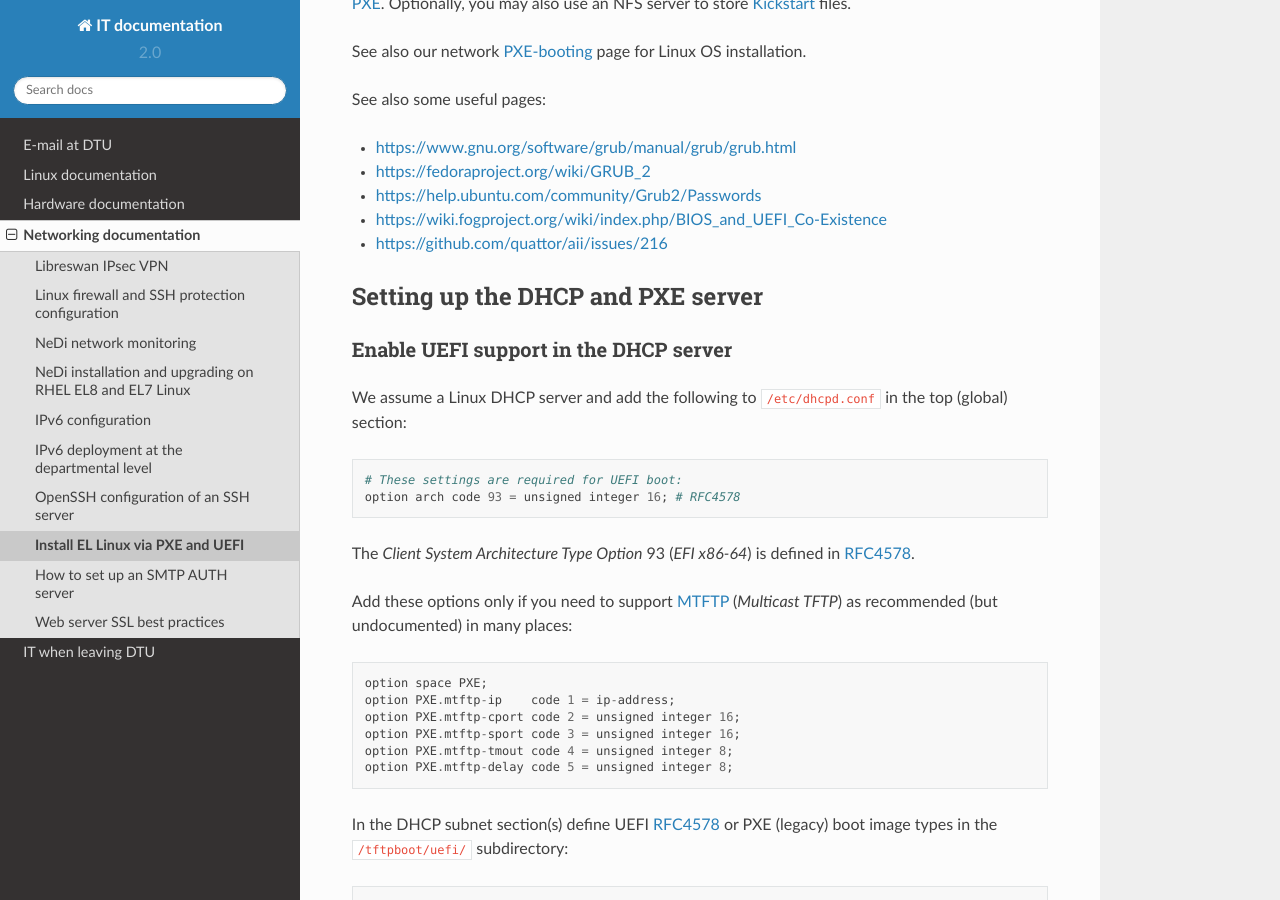
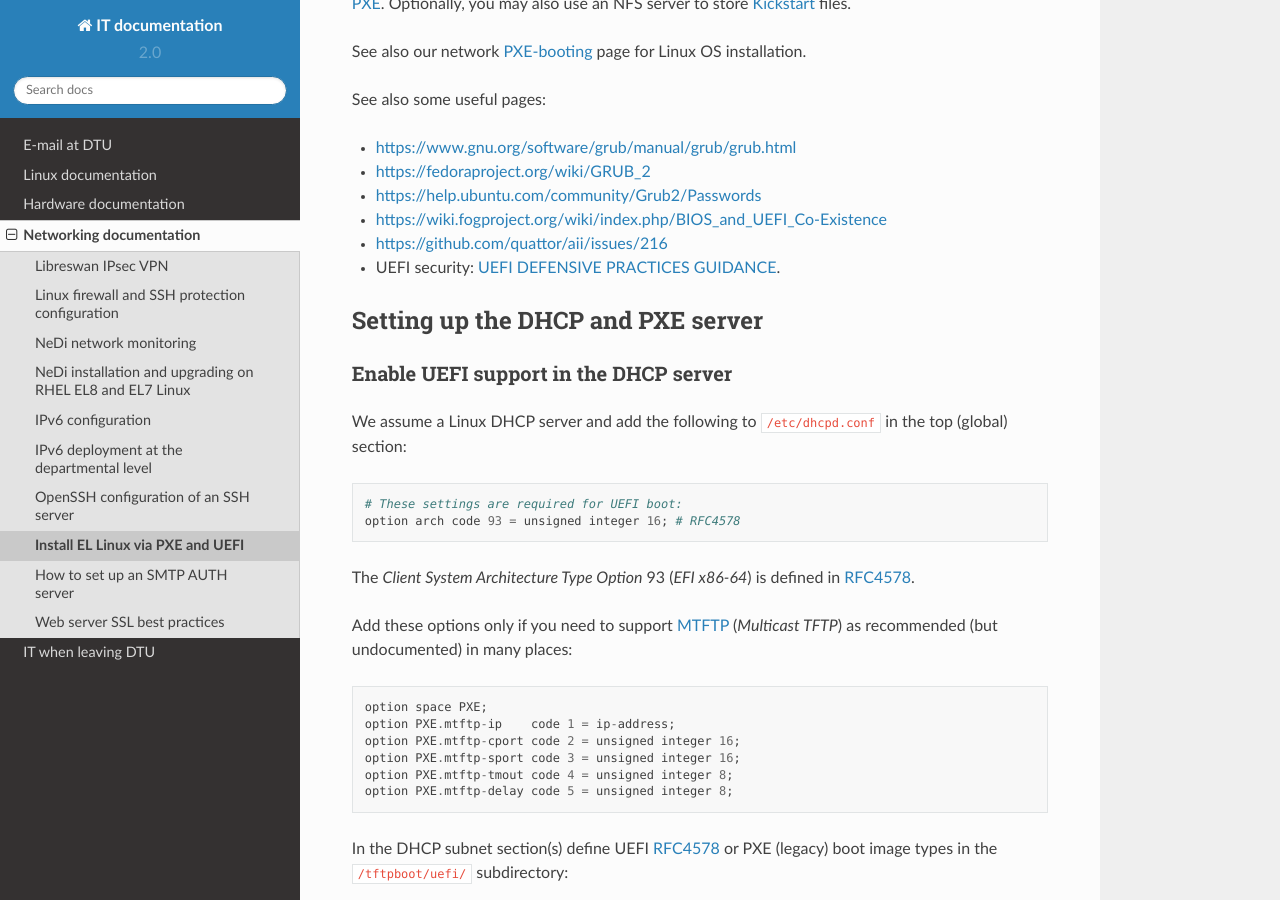
Before and after one commit to OleHolmNielsen/ITwiki, a Sphinx documentation site: the page built from docs/PXE_and_UEFI.rst, in a window 1280 px wide and 900 px high, scrolled down 836 px. Built offline with Sphinx 7.4.7 and the Read the Docs theme 2.0.0, drawn with Linux system fonts in a browser that asks for light colours.

Commit message:
UEFI DEFENSIVE PRACTICES GUIDANCE

```diff
--- a/docs/PXE_and_UEFI.rst
+++ b/docs/PXE_and_UEFI.rst
@@ -24,6 +24,7 @@ See also some useful pages:
 * https://help.ubuntu.com/community/Grub2/Passwords
 * https://wiki.fogproject.org/wiki/index.php/BIOS_and_UEFI_Co-Existence
 * https://github.com/quattor/aii/issues/216
+* UEFI security: `UEFI DEFENSIVE PRACTICES GUIDANCE <https://www.nsa.gov/portals/75/documents/what-we-do/cybersecurity/professional-resources/ctr-uefi-defensive-practices-guidance.pdf>`_.
 
 .. _CentOS: https://www.centos.org/
 .. _PXE: https://en.wikipedia.org/wiki/Preboot_Execution_Environment
```
